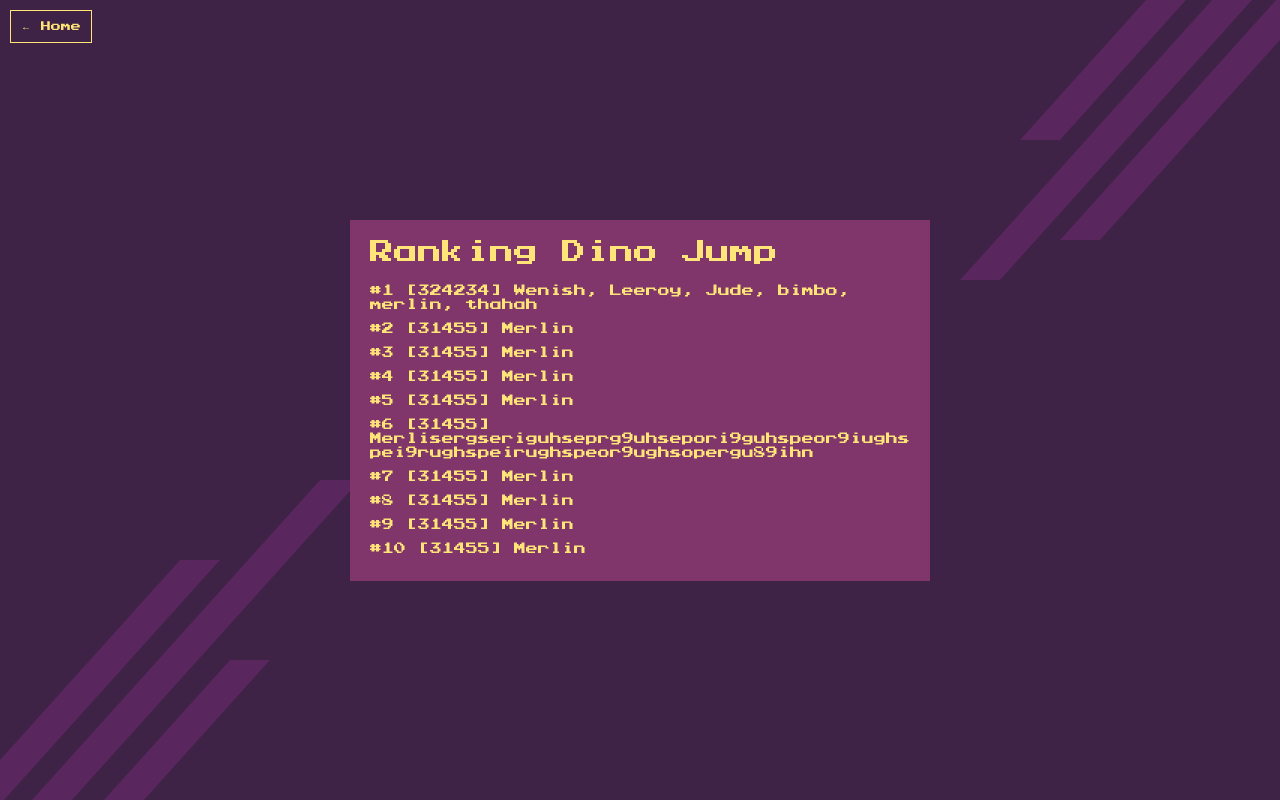
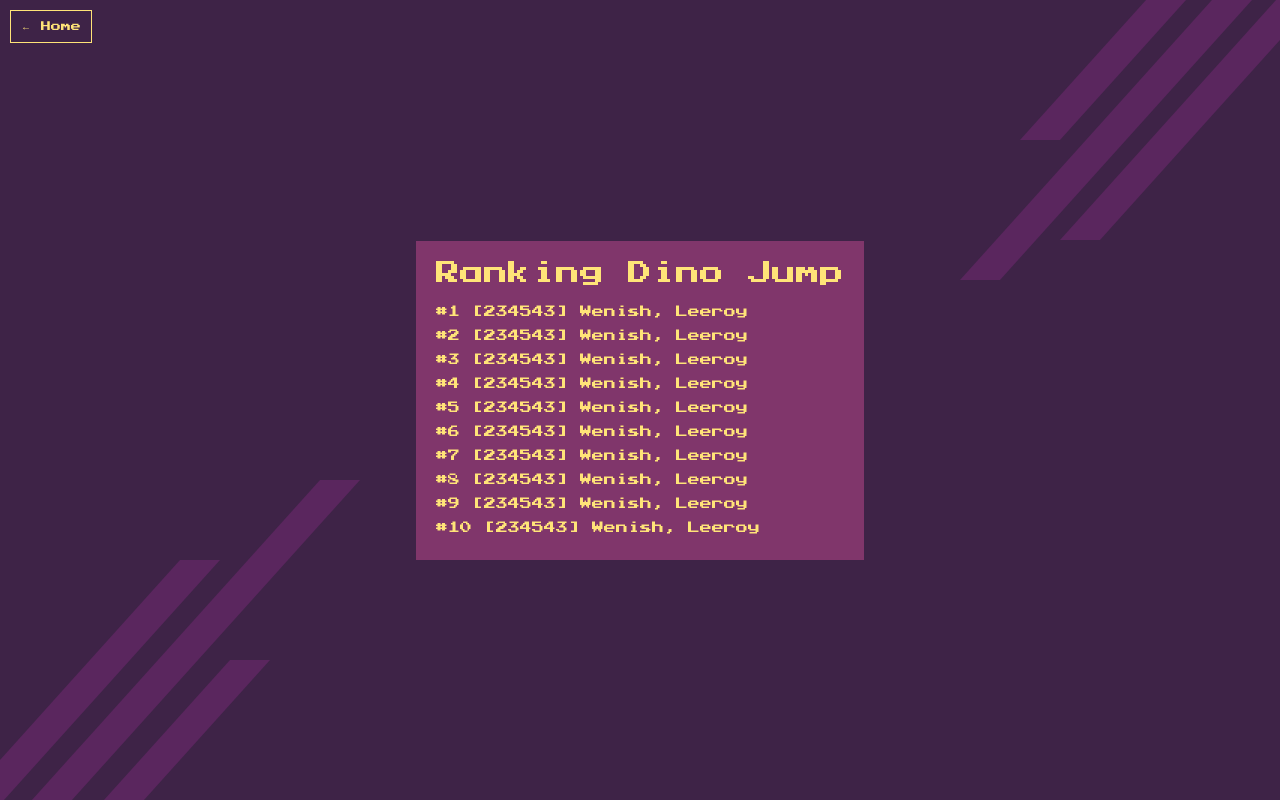
Before and after one commit to dinofunland/dino-fun-land, a Vue app: page /dino-jump-ranking in a window 1280 px wide. Built offline with nearby package versions, Linux system fonts and the light colour scheme.

Commit message:
refactor

```diff
--- a/src/components/PageDinoJumpRanking.vue
+++ b/src/components/PageDinoJumpRanking.vue
@@ -2,30 +2,86 @@
     <div class="page">
         <div class="container">
             <div class="heading">Ranking Dino Jump</div>
-            <div class="ranking-list">
-                <div
-                    class="ranking-list-item"
-                >#1 [324234] Wenish, Leeroy, Jude, bimbo, merlin, thahah</div>
-                <div class="ranking-list-item">#2 [31455] Merlin</div>
-                <div class="ranking-list-item">#3 [31455] Merlin</div>
-                <div class="ranking-list-item">#4 [31455] Merlin</div>
-                <div class="ranking-list-item">#5 [31455] Merlin</div>
-                <div
-                    class="ranking-list-item"
-                >#6 [31455] Merlisergseriguhseprg9uhsepori9guhspeor9iughspei9rughspeirughspeor9ughsopergu89ihn</div>
-                <div class="ranking-list-item">#7 [31455] Merlin</div>
-                <div class="ranking-list-item">#8 [31455] Merlin</div>
-                <div class="ranking-list-item">#9 [31455] Merlin</div>
-                <div class="ranking-list-item">#10 [31455] Merlin</div>
-            </div>
+            <RankingList :list="ranking" />
         </div>
     </div>
     <BackToHome />
 </template>
 <script setup lang="ts">
-import { defineAsyncComponent } from 'vue';
+import { defineAsyncComponent, ref } from 'vue';
 
 const BackToHome = defineAsyncComponent(() => import('./ButtonBackToHome.vue'))
+const RankingList = defineAsyncComponent(() => import('./RankingList.vue'))
+
+const mockData = [
+    {
+        id: '234234',
+        rank: 1,
+        score: 234543,
+        players: ['Wenish', 'Leeroy']
+    },
+    {
+        id: '234234',
+        rank: 2,
+        score: 234543,
+        players: ['Wenish', 'Leeroy']
+    },
+    {
+        id: '234234',
+        rank: 3,
+        score: 234543,
+        players: ['Wenish', 'Leeroy']
+    },
+    {
+        id: '234234',
+        rank: 4,
+        score: 234543,
+        players: ['Wenish', 'Leeroy']
+    },
+    {
+        id: '234234',
+        rank: 5,
+        score: 234543,
+        players: ['Wenish', 'Leeroy']
+    },
+    {
+        id: '234234',
+        rank: 6,
+        score: 234543,
+        players: ['Wenish', 'Leeroy']
+    },
+    {
+        id: '234234',
+        rank: 7,
+        score: 234543,
+        players: ['Wenish', 'Leeroy']
+    },
+    {
+        id: '234234',
+        rank: 8,
+        score: 234543,
+        players: ['Wenish', 'Leeroy']
+    },
+    {
+        id: '234234',
+        rank: 9,
+        score: 234543,
+        players: ['Wenish', 'Leeroy']
+    },
+    {
+        id: '234234',
+        rank: 10,
+        score: 234543,
+        players: ['Wenish', 'Leeroy']
+    }
+]
+
+const ranking = ref<Array<{
+    id: string,
+    rank: number,
+    score: number,
+    players: string[]
+}>>(mockData)
 
 </script>
 <style scoped>
@@ -47,14 +103,4 @@ const BackToHome = defineAsyncComponent(() => import('./ButtonBackToHome.vue'))
     padding: 2rem;
     max-width: calc(100% - 4rem);
 }
-
-.ranking-list-item {
-    padding-top: 0.5rem;
-    padding-bottom: 0.5rem;
-    max-width: 45ch;
-    word-wrap: break-word;
-    overflow: hidden;
-    font-size: 1.2rem;
-    line-height: 1.4rem;
-}
 </style>
--- /dev/null
+++ b/src/components/RankingList.vue
@@ -0,0 +1,19 @@
+<template>
+    <div class="ranking-list">
+        <RankingListItem v-for="item in props.list" :key="item.id" :rank="item.rank" :score="item.score" :players="item.players" />
+    </div>
+</template>
+<script setup lang="ts">
+import { defineAsyncComponent, PropType } from 'vue';
+
+const props = defineProps({
+    list: Array as PropType<Array<{
+        id: string,
+        rank: number,
+        score: number,
+        players: string[]
+    }>>
+})
+
+const RankingListItem = defineAsyncComponent(() => import('./RankingListItem.vue'))
+</script>
--- /dev/null
+++ b/src/components/RankingListItem.vue
@@ -0,0 +1,29 @@
+<template>
+    <div class="ranking-list-item">
+        <span>#{{ props.rank }} [{{ props.score }}] </span>
+        <span v-for="(player, index) in players">
+            <span>{{ player }}</span>
+            <span v-if="players?.length != index + 1">, </span>
+        </span>
+    </div>
+</template>
+<script setup lang="ts">
+import { PropType } from 'vue';
+
+const props = defineProps({
+    rank: Number,
+    score: Number,
+    players: Array as PropType<Array<string>>
+})
+</script>
+<style scoped>
+.ranking-list-item {
+    padding-top: 0.5rem;
+    padding-bottom: 0.5rem;
+    max-width: 45ch;
+    word-wrap: break-word;
+    overflow: hidden;
+    font-size: 1.2rem;
+    line-height: 1.4rem;
+}
+</style>
```
